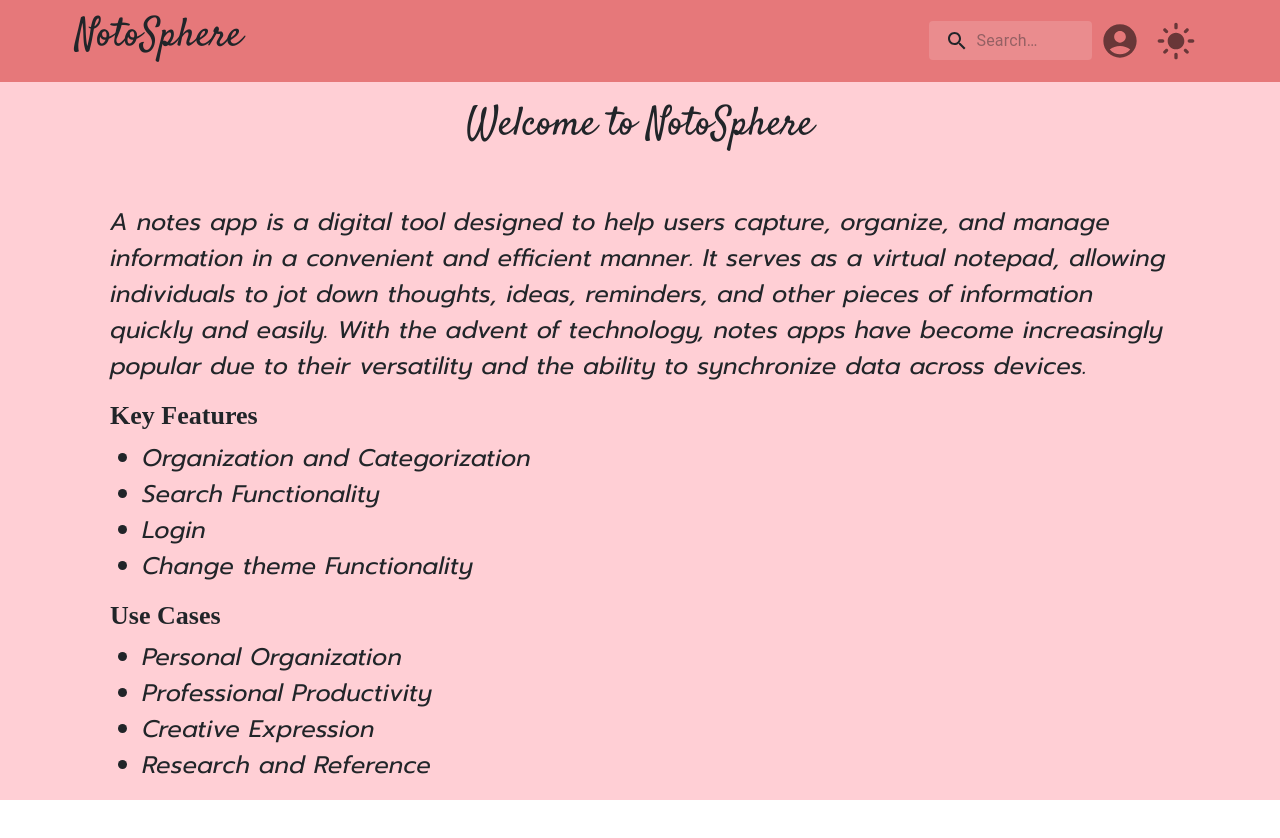
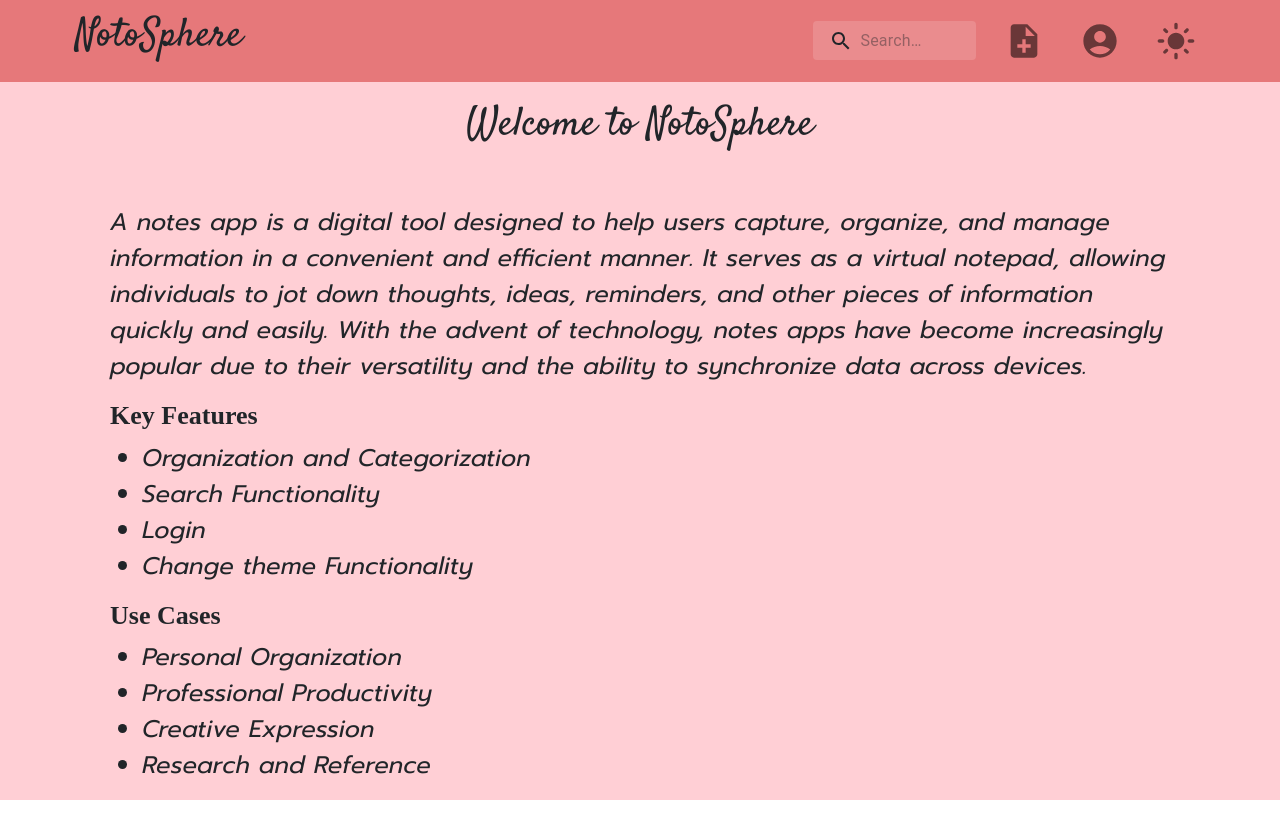
Before and after one commit to Arunkumarbalasubramani/NotesApp-frontEnd, a React (Vite) app: page /homepage in a window 1280 px wide. Shown: the top 838 px of the page. Built offline with nearby package versions, Linux system fonts and the light colour scheme; a web font is replaced by a local one.

Commit message:
Homepage

```diff
--- a/src/App.scss
+++ b/src/App.scss
@@ -60,6 +60,7 @@
   padding-right: 5%;
   display: flex;
   align-items: center;
+  gap: 20px;
   @media screen and (max-width: 630px) {
     padding: 0 3% 3% 3%;
   }
--- a/src/components/Navbar.jsx
+++ b/src/components/Navbar.jsx
@@ -7,6 +7,8 @@ import LightModeIcon from "@mui/icons-material/LightMode";
 import DarkModeIcon from "@mui/icons-material/DarkMode";
 import SearchIcon from "@mui/icons-material/Search";
 import InputBase from "@mui/material/InputBase";
+
+import NoteAddIcon from "@mui/icons-material/NoteAdd";
 const Navigationbar = () => {
   const [theme, setTheme] = useState("dark");
 
@@ -71,6 +73,12 @@ const Navigationbar = () => {
               />
             </Search>
           </div>
+          <Tooltip title="Add Note">
+            <IconButton>
+              <NoteAddIcon sx={{ fontSize: 40 }} />
+            </IconButton>
+          </Tooltip>
+
           <Tooltip title="Logout">
             <IconButton>
               <AccountCircle sx={{ fontSize: 40 }} />
```
